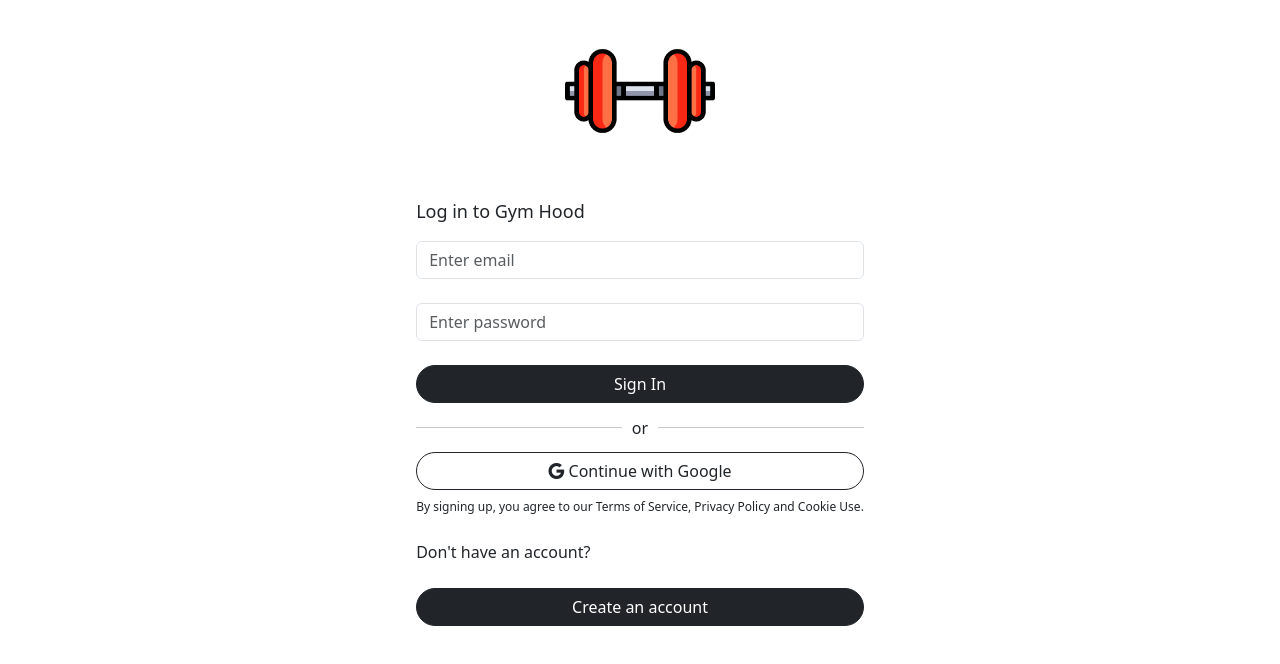
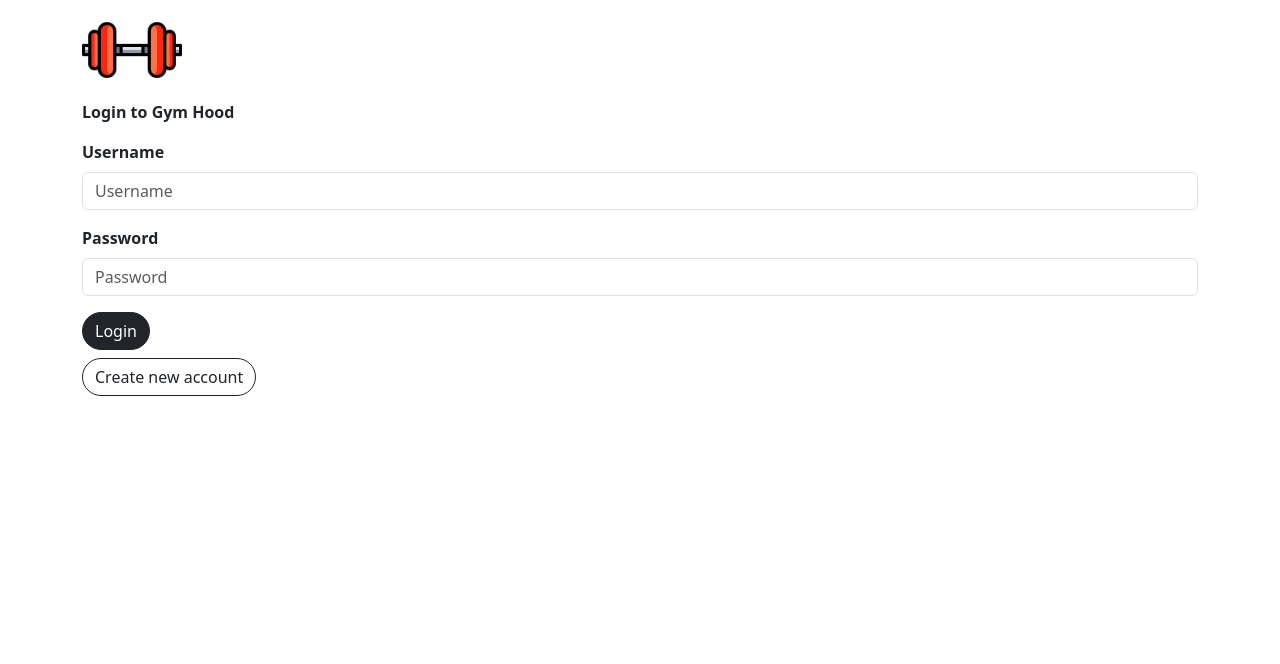
Before and after one commit to dissary/bootcamp-module-3-final-project, a React (Vite) app: page /login in a window 1280 px wide. Shown: the top 664 px of the page. Built offline with nearby package versions, Linux system fonts and the light colour scheme.

Commit message:
added classes page with all classes available and navbar

```diff
--- a/package.json
+++ b/package.json
@@ -15,6 +15,7 @@
     "bootstrap": "^5.3.8",
     "bootstrap-icons": "^1.13.1",
     "jsonwebtoken": "^9.0.3",
+    "jwt-decode": "^4.0.0",
     "react": "^19.2.7",
     "react-bootstrap": "^2.10.10",
     "react-dom": "^19.2.7",
--- a/src/pages/AuthPage.jsx
+++ b/src/pages/AuthPage.jsx
@@ -1,8 +1,8 @@
-import { Col, Image, Row, Button, Modal, Form } from 'react-bootstrap';
-import { useEffect, useState } from "react"
+import { Col, Container, Image, Row, Button, Modal, Form } from "react-bootstrap";
+import { useEffect, useState } from "react";
 import axios from "axios";
-import { useLocalStorage } from 'usehooks-ts';
-import { useNavigate } from 'react-router-dom';
+import { useLocalStorage } from "usehooks-ts";
+import { useNavigate } from "react-router-dom";
 import logo from '../assets/logo-barbell.png'
 
 export default function AuthPage() {
@@ -10,9 +10,10 @@
     const [show, setShow] = useState(false);
     const handleClose = () => setShow(false);
     const handleShow = () => setShow(true);
-    const [email, setEmail] = useState("");
-    const [password, setPassword] = useState("");
-    const [phone_number, setPhoneNumber] = useState("");
+    const [username, setUsername] = useState("")
+    const [email, setEmail] = useState("")
+    const [phone_number, setPhoneNumber] = useState("")
+    const [password, setPassword] = useState("")
     const [authToken, setAuthToken] = useLocalStorage("authToken", "");
 
     const navigate = useNavigate();
@@ -21,12 +22,12 @@
         if(authToken) {
             navigate("/classes");
         }
-    }, [authToken, navigate])
+    }, [authToken, navigate]);
 
     const handleSignUp = async (e) => {
         e.preventDefault();
         try {
-            const res = await axios.post(`${url}/signup`, { email, password, phone_number });
+            const res = await axios.post(`${url}/signup`, { username, email, phone_number, password })
             console.log(res.data);
         } catch (error) {
             console.error(error);
@@ -36,7 +37,7 @@
     const handleLogin = async (e) => {
         e.preventDefault();
         try {
-            const res = await axios.post(`${url}/login`, { email, password });
+            const res = await axios.post(`${url}/login`, { username, password })
             if(res.data && res.data.auth === true && res.data.token) {
                 setAuthToken(res.data.token);
                 console.log("Login successfully, token saved.");
@@ -47,105 +48,84 @@
     }
 
     return (
-    <div style={{
-      display: 'grid',
-      placeItems: 'center',
-    }}>
-        <img className="mt-3" width="150" height="150" src={logo}/>
-            <Col className='p-4'>
-                <p className='my-2' style={{ fontSize: 18, fontWeight: "500" }}>Log in to Gym Hood</p>
-                <p></p>
-                <Col className='d-grid gap-2'>
-                        <Form className='d-grid gap-2' onSubmit={handleLogin}>
-                            <Form.Group className='mb-3' controlId='formBasicEmail'>
+        <Container>
+
+                <Image src={logo} width={100} height={100}/>
+                <p className="fw-bold">Login to Gym Hood</p>
+
+                <Form onSubmit={handleLogin}>
+                            <Form.Group className="mb-3" controlId="formBasicUsername">
+                                <Form.Label className="fw-bold">Username</Form.Label>
+                                <Form.Control
+                                onChange={(e) => setUsername(e.target.value)}
+                                type="text"
+                                placeholder="Username"/>
+                            </Form.Group>
+
+                            <Form.Group className="mb-3" controlId="formBasicPassword">
+                                <Form.Label className="fw-bold">Password</Form.Label>
+                                <Form.Control
+                                onChange={(e) => setPassword(e.target.value)}
+                                type="password"
+                                placeholder="Password"/>
+                            </Form.Group>
+
+                    <Button className="rounded-pill" variant="dark" type="submit">
+                        Login
+                    </Button>
+                </Form>
+
+                <Button className="rounded-pill mt-2" variant="outline-dark" onClick={handleShow}>
+                    Create new account
+                </Button>
+                <Modal show={show} onHide={handleClose} centered>
+                    <Modal.Body>
+                        <h2 className="mb-4" style={{ fontWeight: "bold" }}>
+                            Create your account
+                        </h2>
+                        <Form className="d=grid gap-2 px-5" onSubmit={handleSignUp}>
+                            <Form.Group className="mb-3" controlId="formBasicUsername">
+                                <Form.Label className="fw-bold">Username</Form.Label>
+                                <Form.Control
+                                onChange={(e) => setUsername(e.target.value)}
+                                type="text"
+                                placeholder="Username"/>
+                            </Form.Group>
+
+
+
+                            <Form.Group className="mb-3" controlId="formBasicEmail">
+                                <Form.Label className="fw-bold">Email address</Form.Label>
                                 <Form.Control
                                 onChange={(e) => setEmail(e.target.value)}
                                 type="email"
-                                placeholder='Enter email'
-                                required/>
+                                placeholder="Email address"/>
                             </Form.Group>
 
-                            <Form.Group className='mb-3' controlId='formBasicPassword'>
+                            <Form.Group className="mb-3" controlId="formBasicNumber">
+                                <Form.Label className="fw-bold">Phone number</Form.Label>
+                                <Form.Control
+                                onChange={(e) => setPhoneNumber(e.target.value)}
+                                type="text"
+                                placeholder="Phone number"/>
+                            </Form.Group>
+
+                            <Form.Group className="mb-3" controlId="formBasicPassword">
+                                <Form.Label className="fw-bold">Password</Form.Label>
                                 <Form.Control
                                 onChange={(e) => setPassword(e.target.value)}
                                 type="password"
-                                placeholder='Enter password'
-                                required/>
-                            </Form.Group>
-                            <Button className='rounded-pill' variant="dark" type="submit">Sign In</Button>
-                        </Form>
-                    <div
-                    style={{
-                        display: "flex",
-                        alignItems: "center",
-                        gap: "10px",
-                        width: "100%",
-                    }}
-                    >
-                    <hr style={{ flex: 1 }} />
-                    <span>or</span>
-                    <hr style={{ flex: 1 }} />
-                    </div>
-
-                    <Button className="rounded-pill" variant="outline-dark">
-                        <i className='bi bi-google'></i> Continue with Google
-                    </Button>
-                    <p style={{ fontSize: "12px" }}>
-                        By signing up, you agree to our Terms of Service, Privacy Policy and Cookie Use.
-                    </p>
-
-                    <p  style={{ fontWeight: "500" }}>
-                        Don't have an account?
-                    </p>
-                    <Button className='rounded-pill' variant="dark" onClick={handleShow}>Create an account</Button>
-                </Col>
-                <Modal show={show} onHide={handleClose} centered>
-                    <Modal.Body className='d-grid gap-2 px-5'>
-                        <h2 className='mb-4' style={{ fontWeight: "bold"}}>
-                            Create your account
-                        </h2>
-                        <Form className='d-grid gap-2 px-5' onSubmit={handleSignUp}>
-                            <Form.Group className='mb-3' controlId='formBasicEmail'>
-                                <Form.Control
-                                onChange={(e) => setEmail(e.target.value)}
-                                type="email"
-                                placeholder='Enter email'
-                                required/>
+                                placeholder="Password"/>
                             </Form.Group>
 
-                            <Form.Group className='mb-3' controlId='formBasicPassword'>
-                                <Form.Control
-                                onChange={(e) => setPassword(e.target.value)}
-                                type="password"
-                                placeholder='Enter password'
-                                required/>
-                            </Form.Group>
+                        <p style={{ fontSize: "12px"}}>
+                            By tapping Sign Up, you agree to create an account and to Gym Hood's Terms, Privacy Policy and Cookies Policy.
+                        </p>
 
-                            <Form.Group className='mb-3' controlId='formBasicPhone'>
-                                <Form.Control
-                                onChange={(e) => setPhoneNumber(e.target.value)}
-                                type="text"
-                                placeholder='Enter phone number'
-                                required
-                                maxLength={15}/>
-                            </Form.Group>
-
-                            <p style={{ fontSize: "12px"}}>
-                                By signing up, you agree to the Terms of Service and Privacy Policy, including Cookie Use.
-                                <br/>
-                                <br/>
-                                Gym Hood may use your contact information, including your email address and phone number for purposes outlined in our Privacy Policy, like keeping your account seceure and personalising our services, including ads.
-                                <br/>
-                                <br/>
-                                Others will be able to find you by email or phone number, when provided, unless you choose otherwise here.
-                            </p>
-                            <Button className='rounded-pill' variant="dark" type="submit">
-                                Sign Up
-                            </Button>
+                        <Button className="rounded-pill" variant="dark" type="submit">Sign Up</Button>
                         </Form>
                     </Modal.Body>
                 </Modal>
-            </Col>
-        </div>
+        </Container>
     )
 }
--- a/src/pages/BookingPage.jsx
+++ /dev/null
@@ -1,43 +0,0 @@
-import { Nav, Navbar, Container, Button } from "react-bootstrap";
-import { useEffect } from "react";
-import { useNavigate } from "react-router-dom";
-import { useLocalStorage } from "usehooks-ts";
-import logo from '../assets/logo-barbell.png'
-
-export default function BookingPage() {
-    const [authToken, setAuthToken] = useLocalStorage("authToken", "");
-    const navigate = useNavigate();
-
-    useEffect(() => {
-        if(!authToken) {
-            navigate('/login')
-        }
-    }, [authToken, navigate]);
-
-    const handleLogout = () => {
-        setAuthToken("");
-    };
-
-    return (
-    <>
-      <Navbar bg="dark" variant="dark" expand="lg">
-        <Container>
-          <Navbar.Brand href="/" className="fs-2 "><img
-          width="50"
-          height="50"
-          src={logo}
-          className="d-inline-block align-top"/> Gym Hood</Navbar.Brand>
-          <Navbar.Toggle/>
-            <Navbar.Collapse>
-              <Nav className="me-auto">
-                <Nav.Link href="/">Home</Nav.Link>
-              </Nav>
-              <Nav className="ms-auto">
-                <Nav.Link onClick={handleLogout}>Logout</Nav.Link>
-              </Nav>
-            </Navbar.Collapse>
-        </Container>
-      </Navbar>
-    </>
-    )
-}
--- /dev/null
+++ b/src/pages/Bookings.jsx
@@ -0,0 +1,10 @@
+import { Container, Button } from "react-bootstrap";
+
+export default function Bookings() {
+
+    return (
+        <Container>
+            <h1>Bookings</h1>
+        </Container>
+    )
+}
```
Also changed, not shown: src/App.jsx (+54 -3 lines), src/pages/Classes.jsx (added, +60 -0 lines), 1 other file (tests, documents, lock files or other folders).
